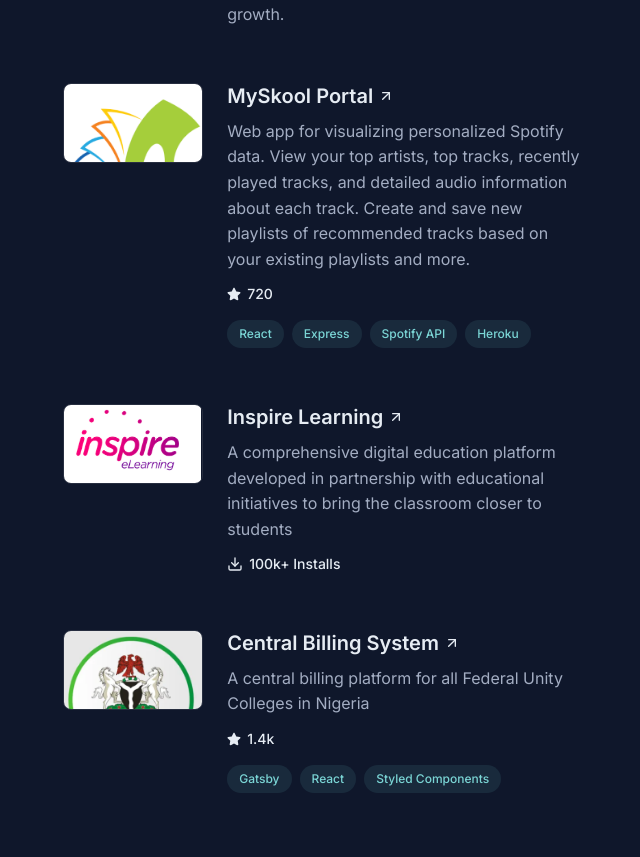
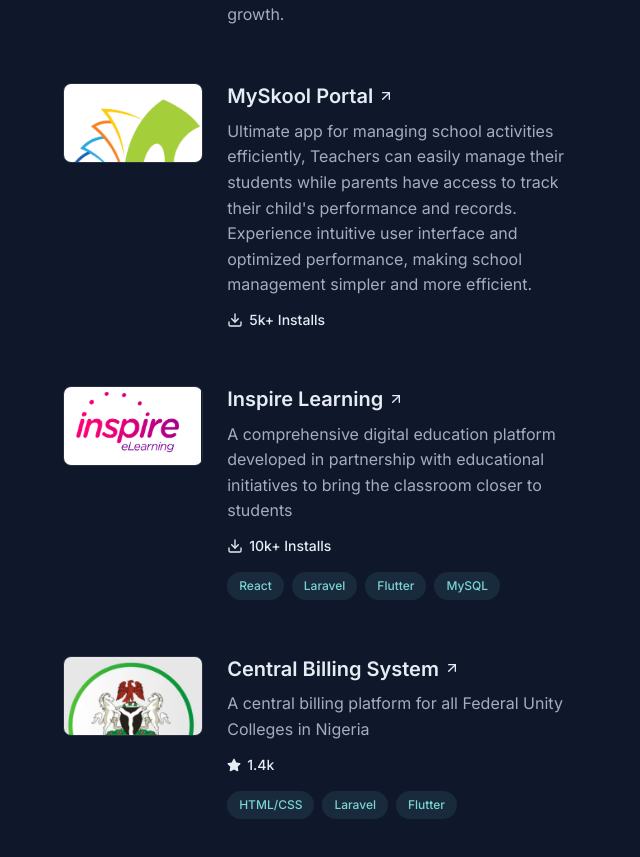
Before and after one commit to blayziken/portfolio-v1, a React (Vite) app: page / in a window 1280 px wide. Shown: the part 2473-3330 px from the top of the page, without its empty margins (564-1204 px from the left). Built offline with nearby package versions, Linux system fonts and the light colour scheme.

Commit message:
feat: update MySkool Portal description and metadata, adjust tags for Inspire Learning and Central Billing System

```diff
--- a/src/components/Projects.tsx
+++ b/src/components/Projects.tsx
@@ -66,9 +66,8 @@
     title: "MySkool Portal",
     url: "https://play.google.com/store/apps/details?id=com.krystaldigital.MySkool_Portal",
     description:
-      "Web app for visualizing personalized Spotify data. View your top artists, top tracks, recently played tracks, and detailed audio information about each track. Create and save new playlists of recommended tracks based on your existing playlists and more.",
-    meta: { icon: "star", label: "720" },
-    tags: ["React", "Express", "Spotify API", "Heroku"],
+      "Ultimate app for managing school activities efficiently, Teachers can easily manage their students while parents have access to track their child's performance and records. Experience intuitive user interface and optimized performance, making school management simpler and more efficient.",
+    meta: { icon: "download", label: "5k+ Installs" },
     thumbnail: <MSPThumbnail />,
   },
   {
@@ -76,7 +75,8 @@
     url: "https://www.inspire.krystalng.com/",
     description:
       "A comprehensive digital education platform developed in partnership with educational initiatives to bring the classroom closer to students",
-    meta: { icon: "download", label: "100k+ Installs" },
+    meta: { icon: "download", label: "10k+ Installs" },
+    tags: ["React", "Laravel", "Flutter", "MySQL"],
     thumbnail: <InspireThumbnail />,
   },
   {
@@ -85,7 +85,7 @@
     description:
       "A central billing platform for all Federal Unity Colleges in Nigeria",
     meta: { icon: "star", label: "1.4k" },
-    tags: ["Gatsby", "React", "Styled Components"],
+    tags: ["HTML/CSS", "Laravel", "Flutter"],
     thumbnail: <CBSThumbnail />,
   },
 ];
```
